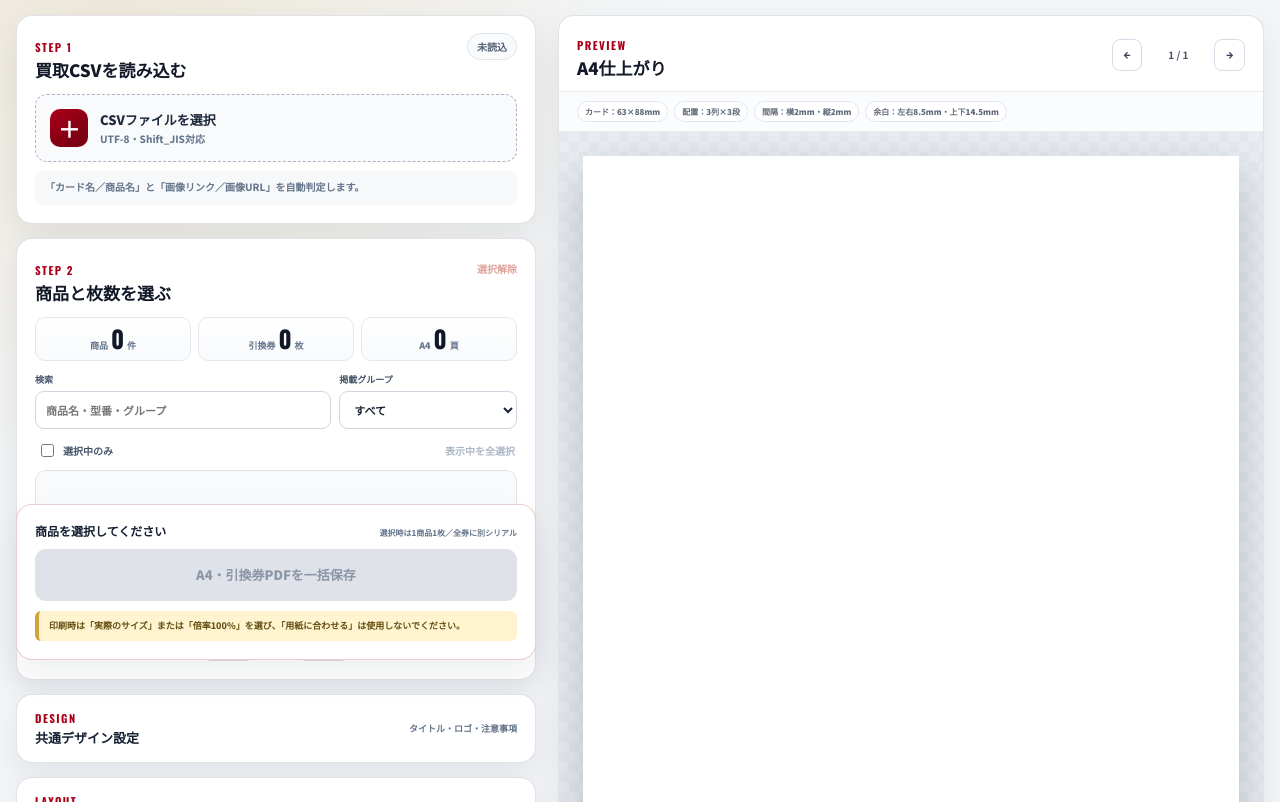
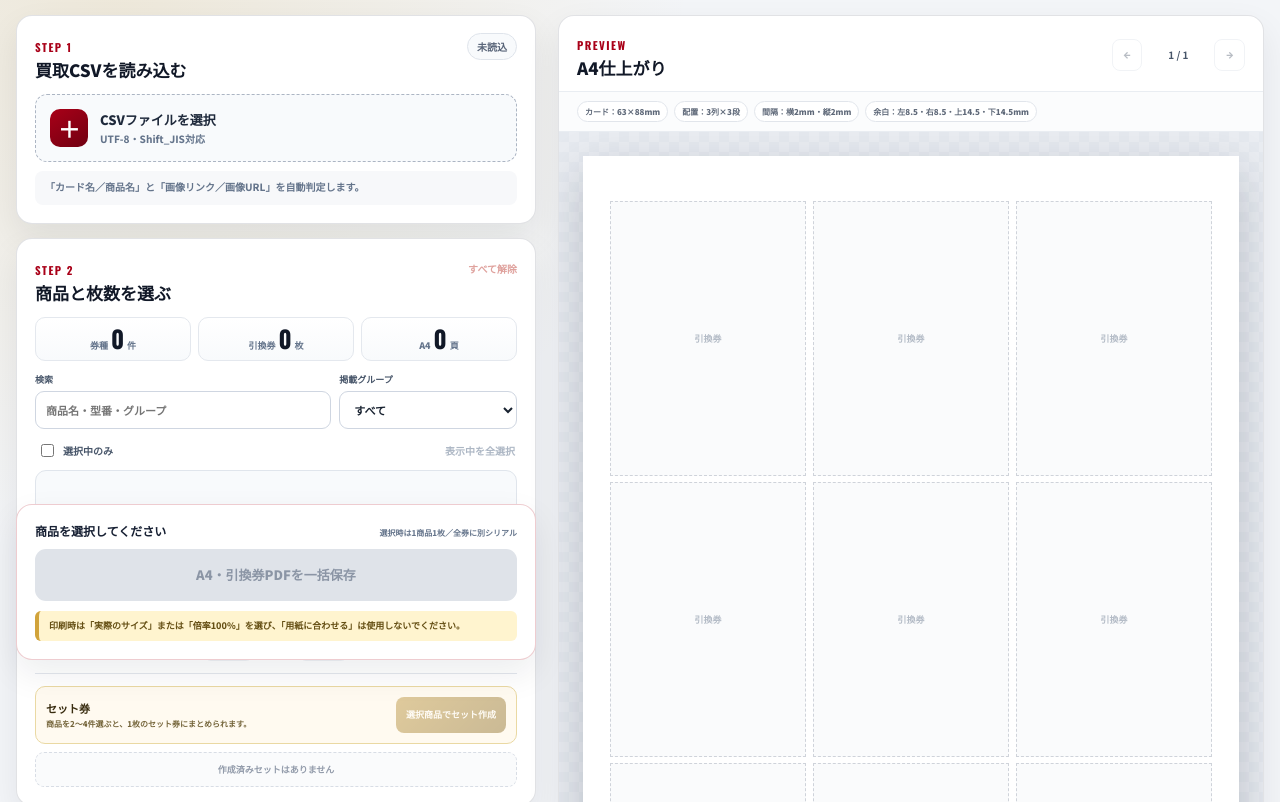
Before and after one commit to M0CH4771/kaitori-maker, a plain HTML site: page ticket-a4.html in a window 1280 px wide. Shown: the part 130-932 px from the top of the page. Drawn offline with nearby package versions, Linux system fonts and the light colour scheme.

Commit message:
Add set ticket builder controls

```diff
--- a/ticket-a4.html
+++ b/ticket-a4.html
@@ -8,7 +8,7 @@
   <link rel="preconnect" href="https://fonts.googleapis.com">
   <link rel="preconnect" href="https://fonts.gstatic.com" crossorigin>
   <link href="https://fonts.googleapis.com/css2?family=Noto+Sans+JP:wght@700;800;900&family=Oswald:wght@700&display=swap" rel="stylesheet">
-  <link rel="stylesheet" href="./ticket-a4.css?v=20260831-5">
+  <link rel="stylesheet" href="./ticket-a4.css?v=20260901-1">
   <script src="https://cdnjs.cloudflare.com/ajax/libs/jspdf/2.5.1/jspdf.umd.min.js"></script>
 </head>
 <body>
@@ -46,11 +46,11 @@
               <span class="step-label">STEP 2</span>
               <h2>商品と枚数を選ぶ</h2>
             </div>
-            <button class="text-button danger-text" id="clearSelectionButton" type="button" disabled>選択解除</button>
+            <button class="text-button danger-text" id="clearSelectionButton" type="button" disabled>すべて解除</button>
           </div>
 
           <div class="selection-stats" aria-label="選択状況">
-            <div><small>商品</small><strong id="selectedProductCount">0</strong><span>件</span></div>
+            <div><small>券種</small><strong id="selectedProductCount">0</strong><span>件</span></div>
             <div><small>引換券</small><strong id="selectedTicketCount">0</strong><span>枚</span></div>
             <div><small>A4</small><strong id="selectedPageCount">0</strong><span>頁</span></div>
           </div>
@@ -80,6 +80,14 @@
             <span id="productPageLabel">1 / 1</span>
             <button id="productNextButton" type="button">次へ →</button>
           </div>
+
+          <section class="set-builder" aria-label="セット券作成">
+            <div class="set-create-bar">
+              <div><strong>セット券</strong><small id="setCreateHint">商品を2〜4件選ぶと、1枚のセット券にまとめられます。</small></div>
+              <button id="createSetButton" type="button" disabled>選択商品でセット作成</button>
+            </div>
+            <div class="set-list" id="setList"><div class="set-empty">作成済みセットはありません</div></div>
+          </section>
         </article>
 
         <details class="panel settings-panel">
@@ -166,6 +174,6 @@
     </div>
   </main>
 
-  <script src="./ticket-a4.js?v=20260831-6"></script>
+  <script src="./ticket-a4.js?v=20260901-1"></script>
 </body>
 </html>
```
